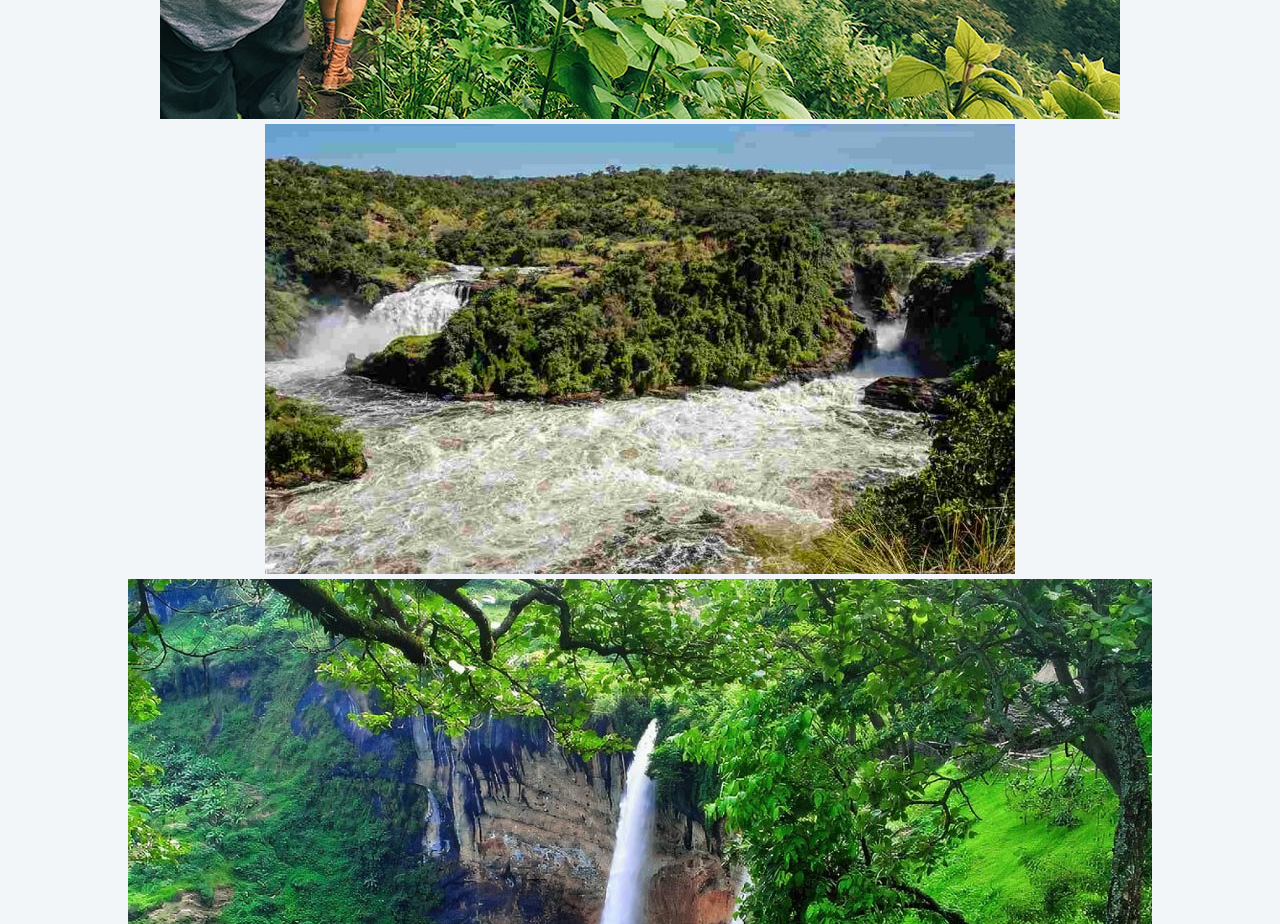
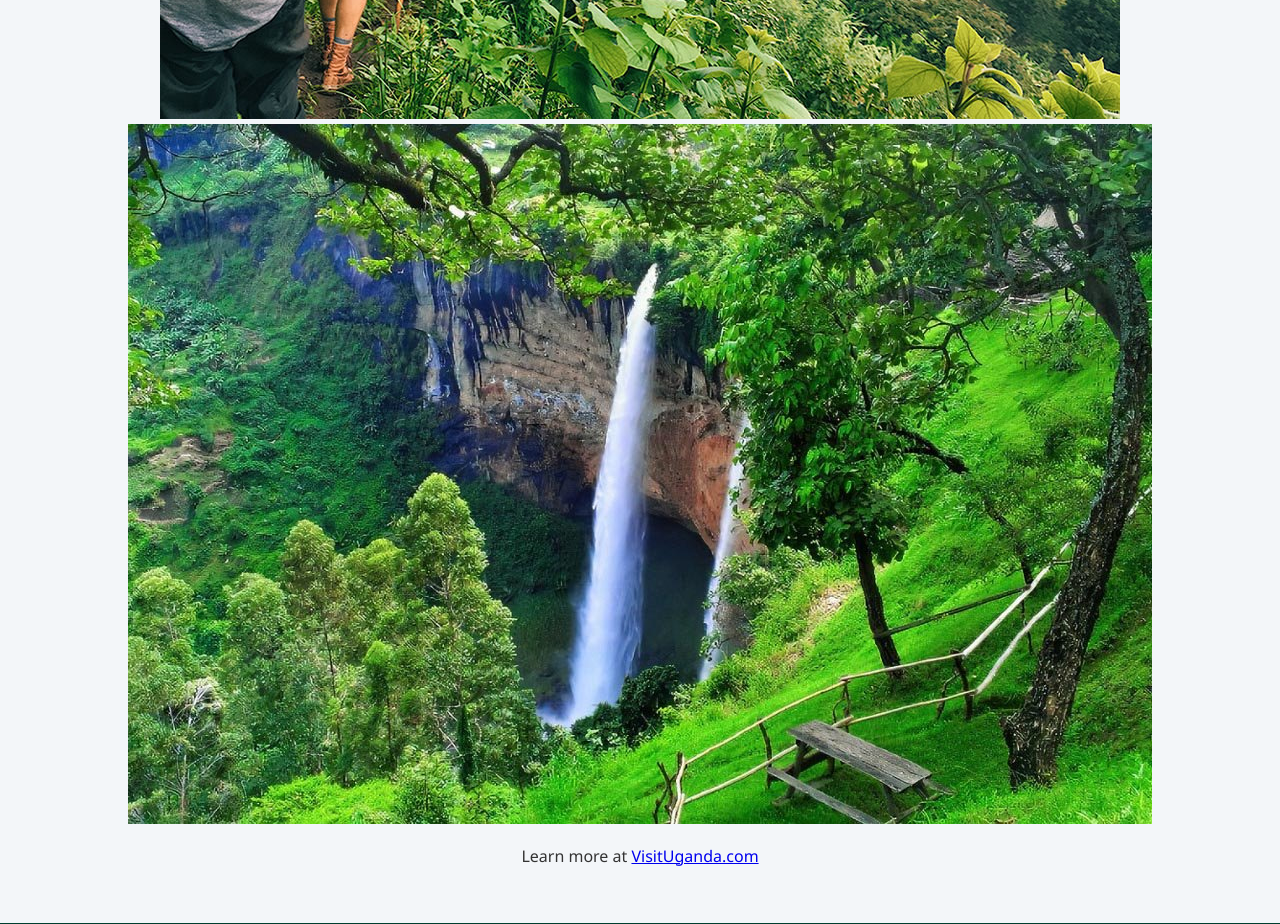
Before and after one commit to ryank04/discover-uganda, a plain HTML site: page index.html in a window 1280 px wide. Shown: the part 820-1744 px from the top of the page. Drawn offline with Linux system fonts and the light colour scheme.

Commit message:
Update index.html

```diff
--- a/index.html
+++ b/index.html
@@ -32,7 +32,6 @@
     <h2>Welcome to the Pearl of Africa!</h2>
     <p>Discover Uganda Tours offers unforgettable adventures — from gorilla trekking to boat cruises on the Nile.</p>
     <img src="spring falls.jpg">
-    <img src="murchisonfalls.jpg">
     <img src="naturefalls.jpg" alt="safari jeep">
     <p>Learn more at <a href="https://www.visituganda.com/" target="_blank">VisitUganda.com</a></p>
   </main>
```
